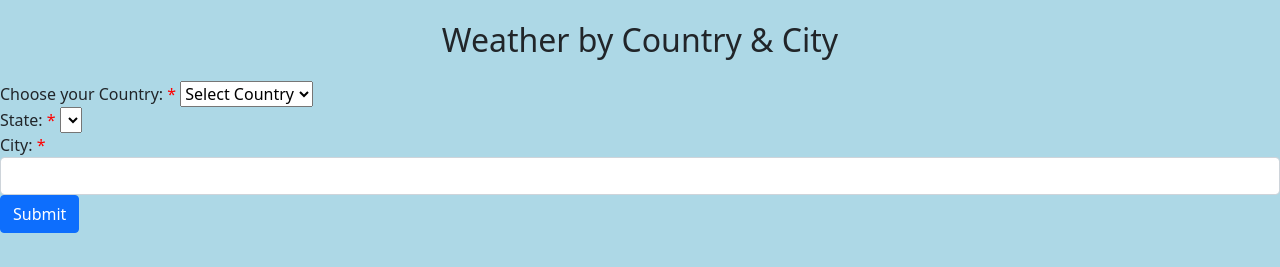
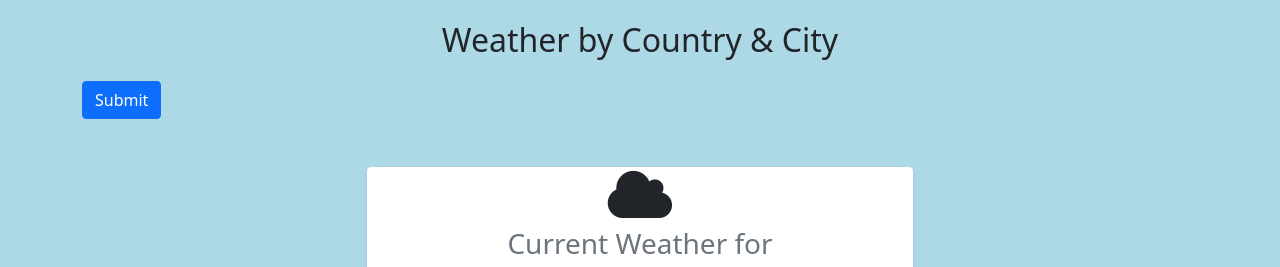
Before and after one commit to Binu007/WeatherApp, a Flask app: page / in a window 1280 px wide. Shown: the part 56-323 px from the top of the page. Run offline with Flask 2, Linux system fonts and the light colour scheme; lists and menus that the app fills with data are empty; some libraries are stand-ins or nearby versions.

Commit message:
Update index.html

```diff
--- a/templates/index.html
+++ b/templates/index.html
@@ -40,112 +40,6 @@
 
 
     <form  action="/" method="POST">
-
-     </div>
-       <script src="http://ajax.googleapis.com/ajax/libs/jquery/1/jquery.min.js"></script>
-        <script type="text/javascript">
-          $(document).ready(function(){
-              // Countries
-              var country_arr = new Array("Select Country","AUSTRALIA","INDIA","NEW ZEALAND","USA","UAE","MAURITIUS");
-
-              $.each(country_arr, function (i, item) {
-                  $('#country').append($('<option>', {
-                      value: i,
-                      text : item,
-                  }, '</option>' ));
-              });
-
-              // States
-              var s_a = new Array();
-              s_a[0]="Select State";
-              s_a[1]="Select State|NSW|QUEENSLAND|VICTORIA";
-              s_a[2]="Select State|ANDHRAPRADESH|KARNATAKA|TAMILNADU|DELHI|GOA|W-BENGAL|GUJARAT|MADHYAPRADESH|MAHARASHTRA|RAJASTHAN";
-              s_a[3]="Select State|AUCKLAND";
-              s_a[4]="Select State|NEWJERSEY|ILLINOIS";
-              s_a[5]="Select State|DUBAI";
-              s_a[6]="Select State|MAURITIUS";
-
-              // Cities
-              var c_a = new Array();
-              c_a['NSW']="SYDNEY"
-              c_a['QUEENSLAND']="BRISBANE";
-              c_a['VICTORIA']="MELBOURNE";
-              c_a['ANDHRAPRADESH']="HYDERABAD";
-              c_a['KARNATAKA']="BANGALORE";
-              c_a['TAMILNADU']="CHENNAI";
-              c_a['DELHI']="DELHI";
-              c_a['GOA']="GOA";
-              c_a['W-BENGAL']="KOLKATA";
-              c_a['GUJARAT']="AHMEDABAD|BARODA|BHAVNAGAR|MEHSANA|RAJKOT|SURAT|UNA";
-              c_a['MADHYAPRADESH']="INDORE";
-              c_a['MAHARASHTRA']="MUMBAI|PUNE";
-              c_a['RAJASTHAN']="ABU";
-              c_a['AUCKLAND']="AUCKLAND";
-              c_a['NEWJERSEY']="EDISON";
-              c_a['ILLINOIS']="CHICAGO";
-              c_a['MAURITIUS']="MAURITIUS";
-              c_a['DUBAI']="DUBAI";
-
-
-              $('#country').change(function(){
-                  var c = $(this).val();
-                  var state_arr = s_a[c].split("|");
-                  $('#state').empty();
-                  $('#city').empty();
-                  if(c==0){
-                      $('#state').append($('<option>', {
-                          value: '0',
-                          text: 'Select State',
-                      }, '</option>'));
-                  }else {
-                      $.each(state_arr, function (i, item_state) {
-                          $('#state').append($('<option>', {
-                              value: item_state,
-                              text: item_state,
-                          }, '</option>'));
-                      });
-                  }
-                  $('#city').append($('<option>', {
-                      value: '0',
-                      text: 'Select City',
-                  }, '</option>'));
-              });
-
-              $('#state').change(function(){
-                  var s = $(this).val();
-                  if(s=='Select State'){
-                      $('#city').empty();
-                      $('#city').append($('<option>', {
-                          value: '0',
-                          text: 'Select City',
-                      }, '</option>'));
-                  }
-                  var city_arr = c_a[s].split("|");
-                  $('#city').empty();
-
-                  $.each(city_arr, function (j, item_city) {
-                      $('#city').append($('<option>', {
-                          value: item_city,
-                          text: item_city,
-                      }, '</option>'));
-                  });
-
-
-              });
-          });
-      </script>
-      </head>
-      <body>
-
-         <label for="countries">Choose your Country:</label>
-        <span style="color: red !important; display: inline; float: none;">*</span>
-      <select name="country" id="country"></select> <br>
-      <label for="States">State:</label>
-        <span style="color: red !important; display: inline; float: none;">*</span>
-      <select name="state" id="state"></select> <br>
-      <label for="Cities">City:</label>
-        <span style="color: red !important; display: inline; float: none;">*</span>
-      <select name="city" id="city"  class="form-control" name="city"></select>
       <!--<label  class="form-label">Entr Your City</label>
       <input type="text" class="form-control" name="city" aria-describedby="emailHelp"> -->
         <button type="submit" class="btn btn-primary">Submit</button>
```
